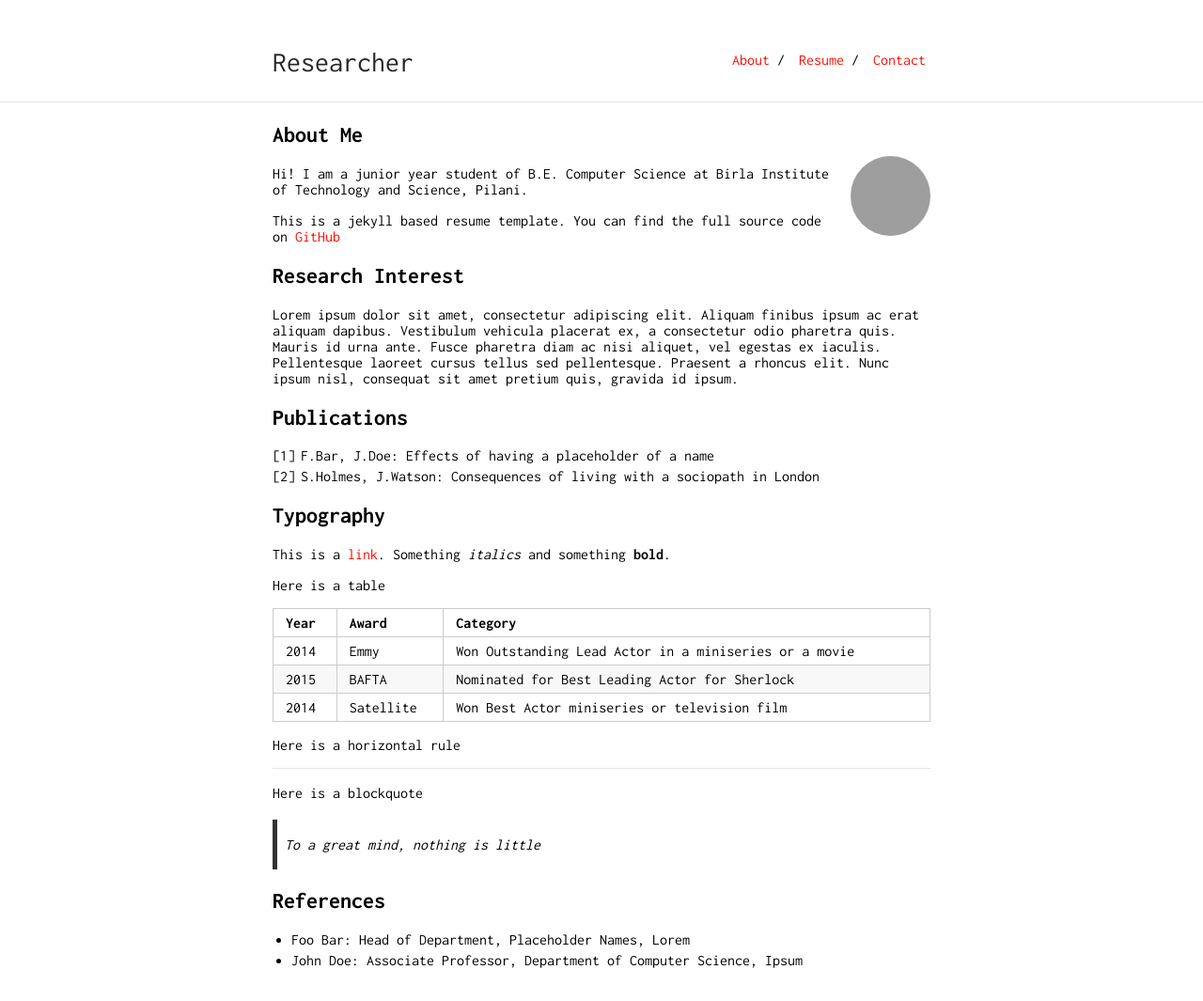
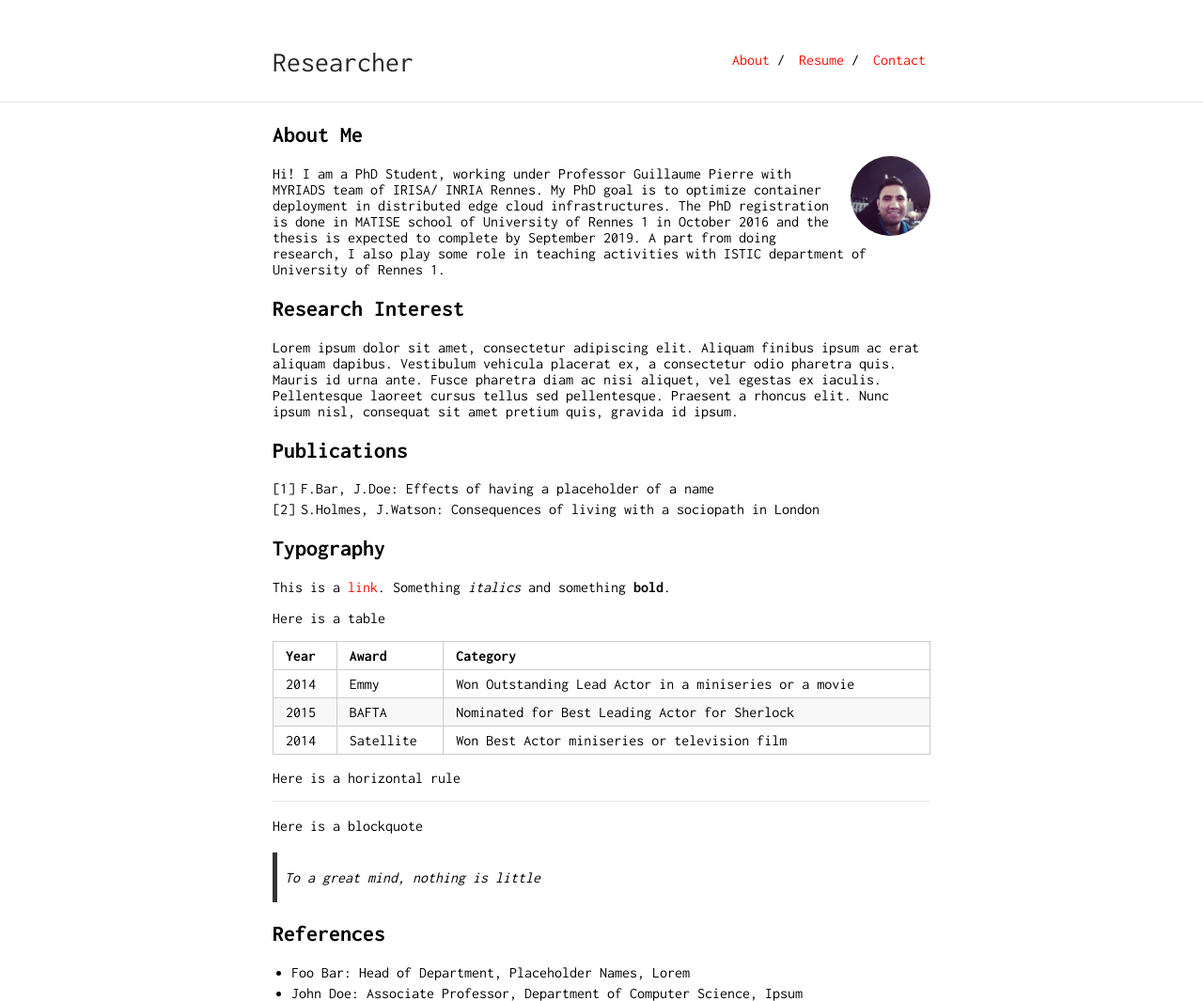
Before and after one commit to arifch2009/irisa-profile, a Jekyll site: the page built from index.md, in a window 1280 px wide. Shown: the whole page at 94% size. Built offline with Jekyll 4.4.1, drawn with Linux system fonts in a browser that asks for light colours; our own code applies the rules of GitHub Pages for plain Markdown files; before the commit the page ends 1030 px from its top, so only the background shows below that; grey boxes are pictures that could not be loaded.

Commit message:
Home page modified

```diff
--- a/index.md
+++ b/index.md
@@ -4,11 +4,13 @@ layout: default
 
 ## About Me
 
-<img class="profile-picture" src="arif.jpg">
+<img class="profile-picture" src="arif.jpeg">
 
-Hi! I am a junior year student of B.E. Computer Science at Birla Institute of Technology and Science, Pilani.
+Hi! I am a PhD Student, working under Professor Guillaume Pierre with MYRIADS team of IRISA/ INRIA Rennes. My PhD goal is to optimize container deployment in distributed edge cloud infrastructures. The PhD registration is done in MATISE school of University of Rennes 1 in October 2016 and the thesis is expected to complete by September 2019. A part from doing research, I also play some role in teaching activities with ISTIC department of University of Rennes 1.
 
-This is a jekyll based resume template. You can find the full source code on [GitHub](https://github.com/bk2dcradle/researcher)
+
+
+
 
 ## Research Interest
 
```
